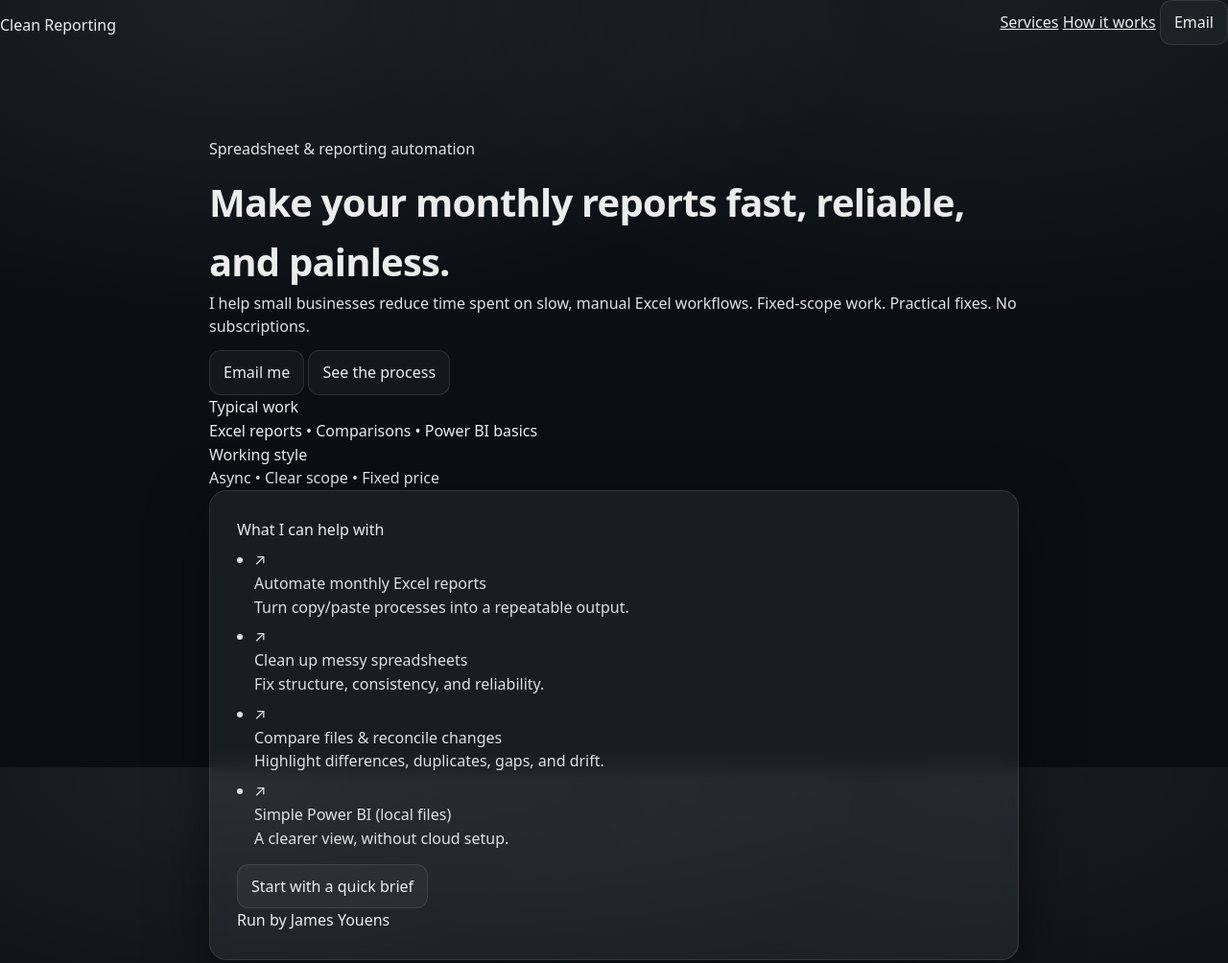
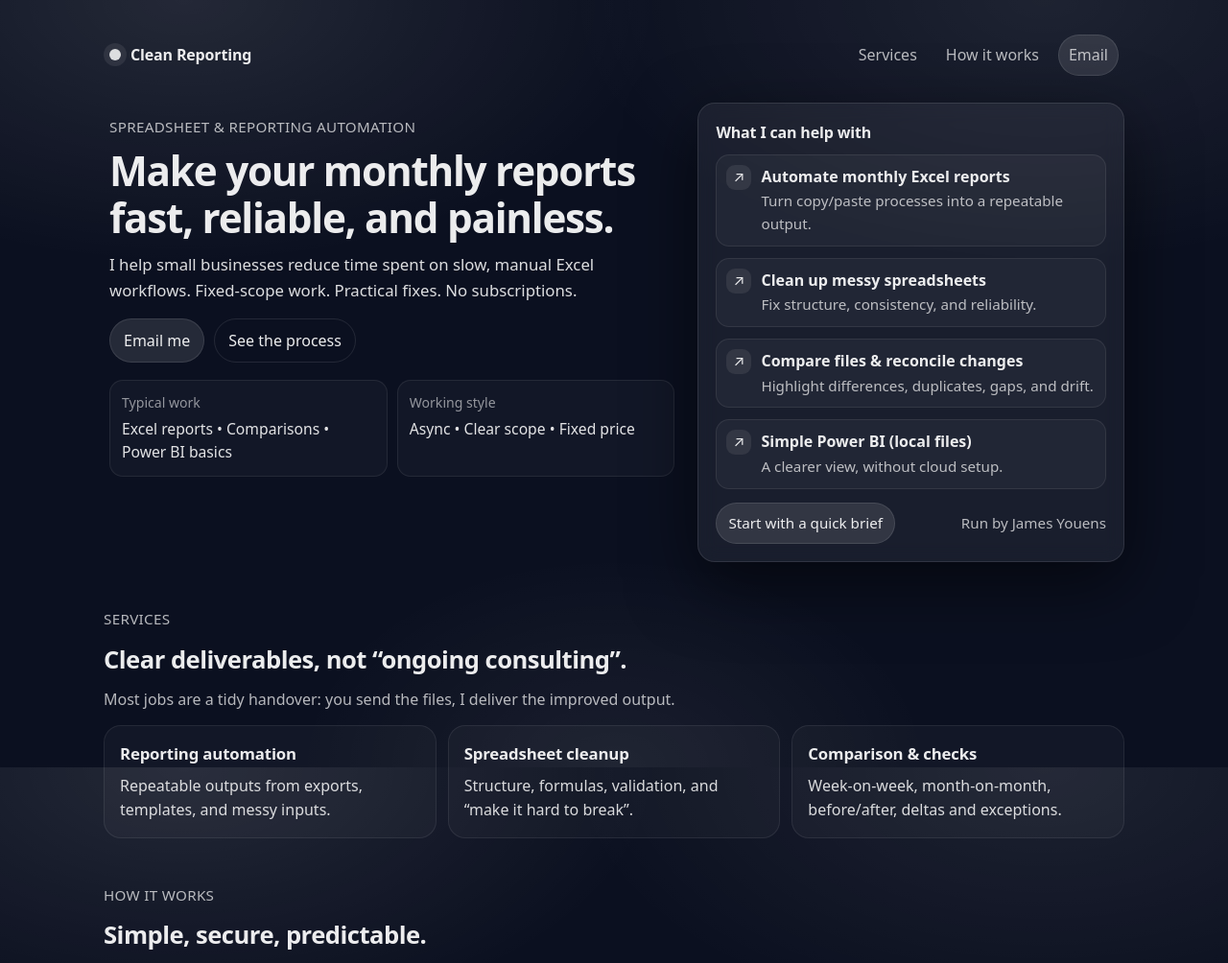
Before and after one commit to jyoue/cleanreporting, a plain HTML site: page index.html in a window 1280 px wide. Shown: the top 1004 px of the page at 96% size. Drawn offline with Linux system fonts and the light colour scheme.

Commit message:
Refactor CSS for layout and design enhancements
Updated CSS variables and styles for improved layout and design.

```diff
--- a/style.css
+++ b/style.css
@@ -1,74 +1,78 @@
-/* Clean Reporting – minimal modern styling (no framework, no JS) */
-
 :root{
-  --bg: #0b0f14;
-  --card: rgba(255,255,255,0.06);
+  --bg: #0b1020;
+  --surface: rgba(255,255,255,0.06);
+  --surface-2: rgba(255,255,255,0.04);
   --border: rgba(255,255,255,0.10);
   --text: rgba(255,255,255,0.92);
   --muted: rgba(255,255,255,0.70);
-  --link: rgba(255,255,255,0.92);
-  --shadow: 0 20px 60px rgba(0,0,0,0.55);
+  --muted-2: rgba(255,255,255,0.55);
+  --shadow: 0 22px 70px rgba(0,0,0,0.55);
+  --radius: 18px;
+  --radius-sm: 14px;
 }
 
 *{ box-sizing: border-box; }
 html, body { height: 100%; }
-
 body{
   margin: 0;
+  color: var(--text);
   font-family: ui-sans-serif, system-ui, -apple-system, Segoe UI, Roboto, Helvetica, Arial, "Apple Color Emoji","Segoe UI Emoji";
-  color: var(--text);
-  background: radial-gradient(1200px 600px at 20% 0%, rgba(255,255,255,0.08), transparent 55%),
-              radial-gradient(1200px 600px at 80% 0%, rgba(255,255,255,0.06), transparent 55%),
-              var(--bg);
+  background:
+    radial-gradient(900px 500px at 15% 0%, rgba(255,255,255,0.10), transparent 55%),
+    radial-gradient(900px 500px at 85% 0%, rgba(255,255,255,0.08), transparent 55%),
+    radial-gradient(600px 400px at 50% 100%, rgba(255,255,255,0.06), transparent 55%),
+    var(--bg);
   line-height: 1.55;
 }
 
-main{
-  max-width: 880px;
+.page{
+  max-width: 1100px;
   margin: 0 auto;
-  padding: 56px 18px;
+  padding: 26px 18px 40px;
 }
 
-.card{
-  background: var(--card);
-  border: 1px solid var(--border);
-  border-radius: 18px;
-  box-shadow: var(--shadow);
-  padding: 28px;
-  backdrop-filter: blur(10px);
-}
+a{ color: var(--text); text-decoration: none; }
+a:hover{ text-decoration: underline; }
 
-header{
+.nav{
   display: flex;
-  flex-wrap: wrap;
-  gap: 14px 18px;
   align-items: center;
   justify-content: space-between;
-  margin-bottom: 22px;
+  gap: 14px;
+  padding: 10px 6px 22px;
 }
 
 .brand{
   display: flex;
-  flex-direction: column;
-  gap: 6px;
+  align-items: center;
+  gap: 10px;
+  min-width: 220px;
+}
+.logo{
+  width: 12px; height: 12px;
+  border-radius: 999px;
+  background: rgba(255,255,255,0.85);
+  box-shadow: 0 0 0 6px rgba(255,255,255,0.08);
+}
+.brand-name{
+  font-weight: 650;
+  letter-spacing: -0.01em;
 }
 
-h1{
-  margin: 0;
-  font-size: clamp(28px, 3.2vw, 40px);
-  letter-spacing: -0.02em;
+.nav-links{
+  display: flex;
+  align-items: center;
+  gap: 10px;
 }
-
-.tagline{
-  margin: 0;
+.nav-links a{
   color: var(--muted);
-  font-size: 1.02rem;
+  padding: 8px 10px;
+  border-radius: 999px;
 }
-
-.actions{
-  display: flex;
-  gap: 10px;
-  flex-wrap: wrap;
+.nav-links a:hover{
+  color: var(--text);
+  background: rgba(255,255,255,0.05);
+  text-decoration: none;
 }
 
 .btn{
@@ -77,74 +81,216 @@ h1{
   justify-content: center;
   gap: 8px;
   padding: 10px 14px;
-  border-radius: 12px;
+  border-radius: 999px;
   border: 1px solid var(--border);
-  text-decoration: none;
-  color: var(--link);
-  background: rgba(255,255,255,0.04);
-  transition: transform 0.08s ease, background 0.2s ease, border-color 0.2s ease;
+  background: rgba(255,255,255,0.03);
+  color: var(--text);
+  transition: transform .08s ease, background .2s ease, border-color .2s ease;
+  text-decoration: none !important;
+}
+.btn:hover{
+  background: rgba(255,255,255,0.07);
+  border-color: rgba(255,255,255,0.16);
+  transform: translateY(-1px);
+}
+.btn-primary{
+  background: rgba(255,255,255,0.11);
+}
+.btn-primary:hover{
+  background: rgba(255,255,255,0.16);
+}
+.btn-ghost{
+  background: transparent;
+}
+.btn-small{
+  padding: 9px 12px;
+  font-size: 0.95rem;
 }
 
-.btn:hover{
-  background: rgba(255,255,255,0.07);
-  border-color: rgba(255,255,255,0.18);
-  transform: translateY(-1px);
+.hero{
+  display: grid;
+  grid-template-columns: 1.15fr 0.85fr;
+  gap: 18px;
+  align-items: start;
+  margin-top: 6px;
 }
 
-section{
-  margin-top: 18px;
+.hero-copy{
+  padding: 14px 6px;
 }
 
-h2{
-  margin: 22px 0 10px;
-  font-size: 1.05rem;
+.eyebrow{
+  margin: 0 0 10px;
+  color: var(--muted);
+  font-size: 0.95rem;
   letter-spacing: 0.02em;
   text-transform: uppercase;
-  color: rgba(255,255,255,0.78);
 }
 
-p{
+h1{
   margin: 0 0 12px;
-  color: rgba(255,255,255,0.88);
+  font-size: clamp(30px, 3.3vw, 46px);
+  letter-spacing: -0.03em;
+  line-height: 1.15;
+}
+.lead{
+  margin: 0 0 16px;
+  color: rgba(255,255,255,0.86);
+  font-size: 1.05rem;
+  max-width: 60ch;
 }
 
-ul, ol{
-  margin: 0 0 14px;
-  padding-left: 18px;
-  color: rgba(255,255,255,0.86);
+.cta{
+  display: flex;
+  flex-wrap: wrap;
+  gap: 10px;
+  margin: 10px 0 18px;
 }
 
-li{ margin: 6px 0; }
-
-.grid{
+.trust{
   display: grid;
-  grid-template-columns: 1fr;
-  gap: 14px;
+  grid-template-columns: 1fr 1fr;
+  gap: 10px;
+  margin-top: 10px;
+}
+.trust-item{
+  background: rgba(255,255,255,0.03);
+  border: 1px solid rgba(255,255,255,0.08);
+  border-radius: var(--radius-sm);
+  padding: 12px 12px;
+}
+.trust-kicker{
+  color: var(--muted-2);
+  font-size: 0.88rem;
+  margin-bottom: 4px;
+}
+.trust-value{
+  color: rgba(255,255,255,0.88);
+  font-size: 0.98rem;
 }
 
-@media (min-width: 820px){
-  .grid{ grid-template-columns: 1fr 1fr; }
+.hero-card{ display: flex; }
+.card{
+  width: 100%;
+  background: var(--surface);
+  border: 1px solid var(--border);
+  border-radius: var(--radius);
+  padding: 18px;
+  box-shadow: var(--shadow);
+  backdrop-filter: blur(10px);
 }
+.card-title{
+  font-weight: 650;
+  letter-spacing: -0.01em;
+  margin-bottom: 10px;
+}
+.feature-list{
+  list-style: none;
+  margin: 0;
+  padding: 0;
+  display: grid;
+  gap: 12px;
+}
+.feature-list li{
+  display: grid;
+  grid-template-columns: 26px 1fr;
+  gap: 10px;
+  padding: 10px;
+  border-radius: 14px;
+  border: 1px solid rgba(255,255,255,0.08);
+  background: var(--surface-2);
+}
+.icon{
+  display: inline-flex;
+  align-items: center;
+  justify-content: center;
+  width: 26px; height: 26px;
+  border-radius: 9px;
+  background: rgba(255,255,255,0.08);
+  color: rgba(255,255,255,0.9);
+  font-size: 0.95rem;
+}
+.feature-title{ font-weight: 650; margin-bottom: 2px; }
+.feature-text{ color: var(--muted); font-size: 0.95rem; }
 
-.panel{
-  border: 1px solid var(--border);
-  border-radius: 16px;
-  padding: 14px 14px;
-  background: rgba(0,0,0,0.15);
+.card-footer{
+  margin-top: 14px;
+  display: flex;
+  align-items: center;
+  justify-content: space-between;
+  gap: 10px;
+  flex-wrap: wrap;
 }
-
-.small{
+.small-note{
   color: var(--muted);
   font-size: 0.95rem;
 }
 
-footer{
-  margin-top: 22px;
-  padding-top: 16px;
+.section{
+  margin-top: 42px;
+  padding-top: 6px;
+}
+.section-head h2{
+  margin: 8px 0 10px;
+  font-size: clamp(20px, 2vw, 28px);
+  letter-spacing: -0.02em;
+}
+.muted{ color: var(--muted); margin: 0; max-width: 70ch; }
+
+.grid-3{
+  margin-top: 14px;
+  display: grid;
+  grid-template-columns: repeat(3, 1fr);
+  gap: 12px;
+}
+.grid-2{
+  margin-top: 14px;
+  display: grid;
+  grid-template-columns: 1fr 1fr;
+  gap: 12px;
+}
+
+.panel{
+  background: rgba(255,255,255,0.03);
+  border: 1px solid rgba(255,255,255,0.08);
+  border-radius: var(--radius);
+  padding: 16px;
+}
+h3{
+  margin: 0 0 8px;
+  font-size: 1.05rem;
+  letter-spacing: -0.01em;
+}
+.panel p{
+  margin: 0;
+  color: rgba(255,255,255,0.84);
+}
+
+.steps{
+  margin: 0;
+  padding-left: 18px;
+  color: rgba(255,255,255,0.86);
+}
+.steps li{ margin: 10px 0; }
+
+.footer{
+  margin-top: 46px;
+  padding-top: 18px;
   border-top: 1px solid rgba(255,255,255,0.10);
+  display: flex;
+  justify-content: space-between;
+  gap: 12px;
+  flex-wrap: wrap;
   color: var(--muted);
   font-size: 0.95rem;
 }
 
-a{ color: var(--link); }
-a:hover{ text-decoration: underline; }
+/* Mobile */
+@media (max-width: 920px){
+  .hero{ grid-template-columns: 1fr; }
+  .trust{ grid-template-columns: 1fr; }
+  .grid-3{ grid-template-columns: 1fr; }
+  .grid-2{ grid-template-columns: 1fr; }
+  .nav-links a{ display: none; } /* keep it tidy on mobile */
+  .nav-links .btn{ display: inline-flex; }
+}
```
